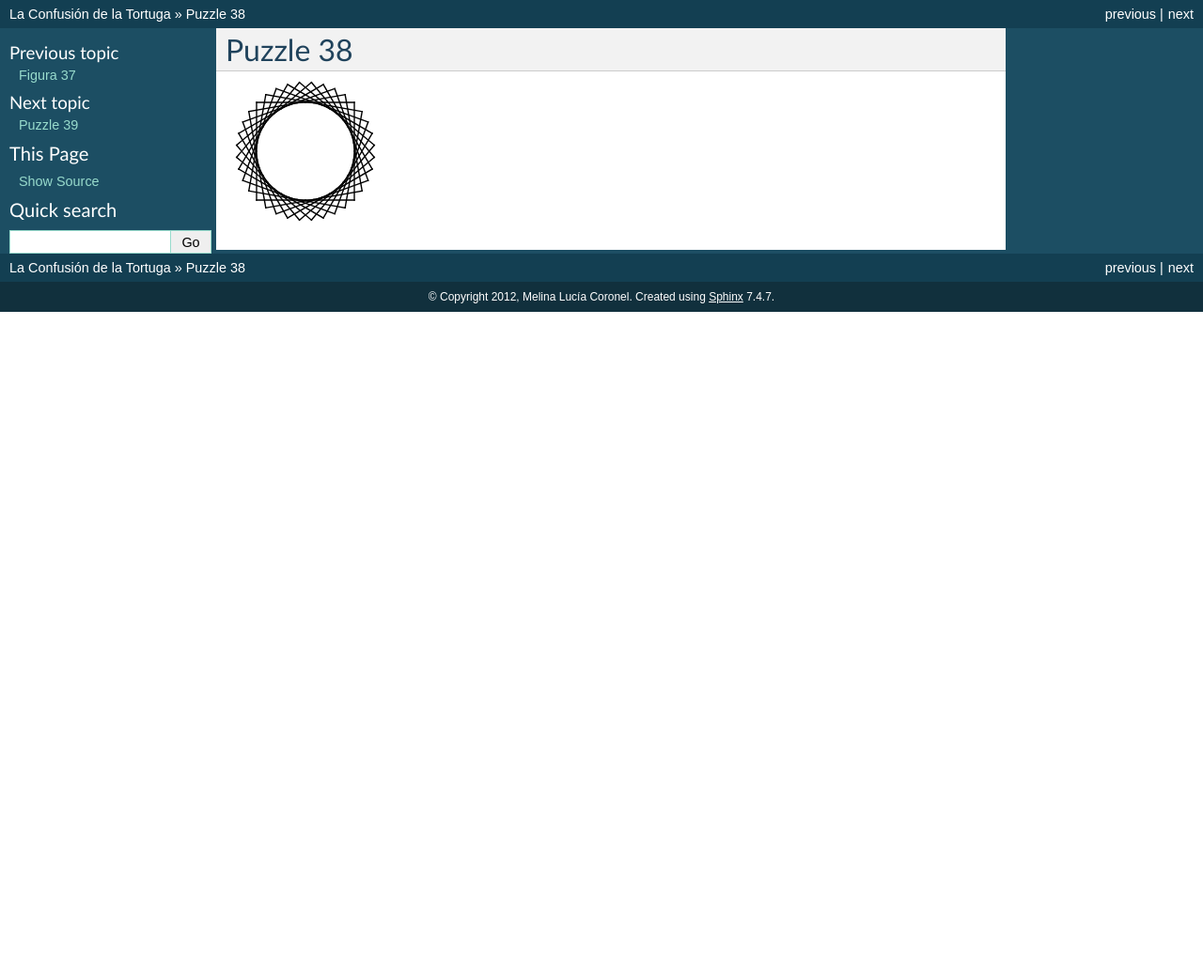
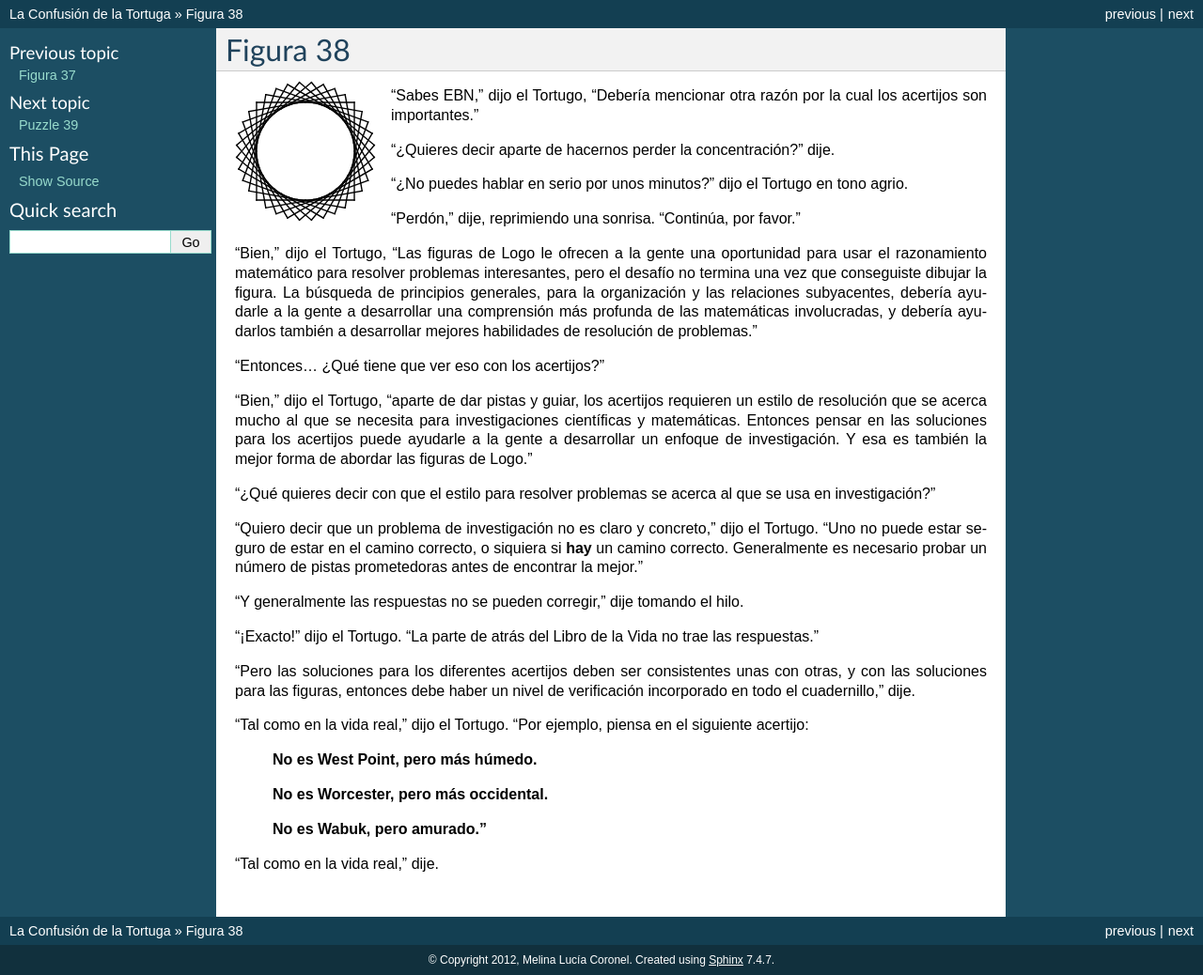
Before and after one commit to humitos/turtle-confusion-es, a Sphinx documentation site: the page built from docs/puzzle-38.rst, in a window 1280 px wide. Shown: the whole page at 94% size. Built offline with Sphinx 7.4.7, drawn with Linux system fonts in a browser that asks for light colours; before the commit the page ends 900 px from its top, so only the background shows below that.

Commit message:
Puzzle 38 finished

```diff
--- a/docs/puzzle-38.rst
+++ b/docs/puzzle-38.rst
@@ -1,4 +1,4 @@
-Puzzle 38
+Figura 38
 =========
 
 .. image:: _static/images/confusion-38.svg
@@ -7,3 +7,37 @@ Puzzle 38
    :scale: 50 %
    :alt: Puzzle 38
    :align: left
+
+"Sabes EBN," dijo el Tortugo, "Debería mencionar otra razón por la cual los acertijos son importantes."
+
+"¿Quieres decir aparte de hacernos perder la concentración?" dije.
+
+"¿No puedes hablar en serio por unos minutos?" dijo el Tortugo en tono agrio.
+
+"Perdón," dije, reprimiendo una sonrisa. "Continúa, por favor."
+
+"Bien," dijo el Tortugo, "Las figuras de Logo le ofrecen a la gente una oportunidad para usar el razonamiento matemático para resolver problemas interesantes, pero el desafío no termina una vez que conseguiste dibujar la figura. La búsqueda de principios generales, para la organización y las relaciones subyacentes, debería ayudarle a la gente a desarrollar una comprensión más profunda de las matemáticas involucradas, y debería ayudarlos también a desarrollar mejores habilidades de resolución de problemas."
+
+"Entonces... ¿Qué tiene que ver eso con los acertijos?"
+
+"Bien," dijo el Tortugo, "aparte de dar pistas y guiar, los acertijos requieren un estilo de resolución que se acerca mucho al que se necesita para investigaciones científicas y matemáticas. Entonces pensar en las soluciones para los acertijos puede ayudarle a la gente a desarrollar un enfoque de investigación. Y esa es también la mejor forma de abordar las figuras de Logo."
+
+"¿Qué quieres decir con que el estilo para resolver problemas se acerca al que se usa en investigación?"
+
+"Quiero decir que un problema de investigación no es claro y concreto," dijo el Tortugo. "Uno no puede estar seguro de estar en el camino correcto, o siquiera si **hay** un camino correcto. Generalmente es necesario probar un número de pistas prometedoras antes de encontrar la mejor."
+
+"Y generalmente las respuestas no se pueden corregir," dije tomando el hilo.
+
+"¡Exacto!" dijo el Tortugo. "La parte de atrás del Libro de la Vida no trae las respuestas."
+
+"Pero las soluciones para los diferentes acertijos deben ser consistentes unas con otras, y con las soluciones para las figuras, entonces debe haber un nivel de verificación incorporado en todo el cuadernillo," dije.
+
+"Tal como en la vida real," dijo el Tortugo. "Por ejemplo, piensa en el siguiente acertijo:
+
+    **No es West Point, pero más húmedo.**
+
+    **No es Worcester, pero más occidental.**
+
+    **No es Wabuk, pero amurado."**
+
+"Tal como en la vida real," dije.
```
